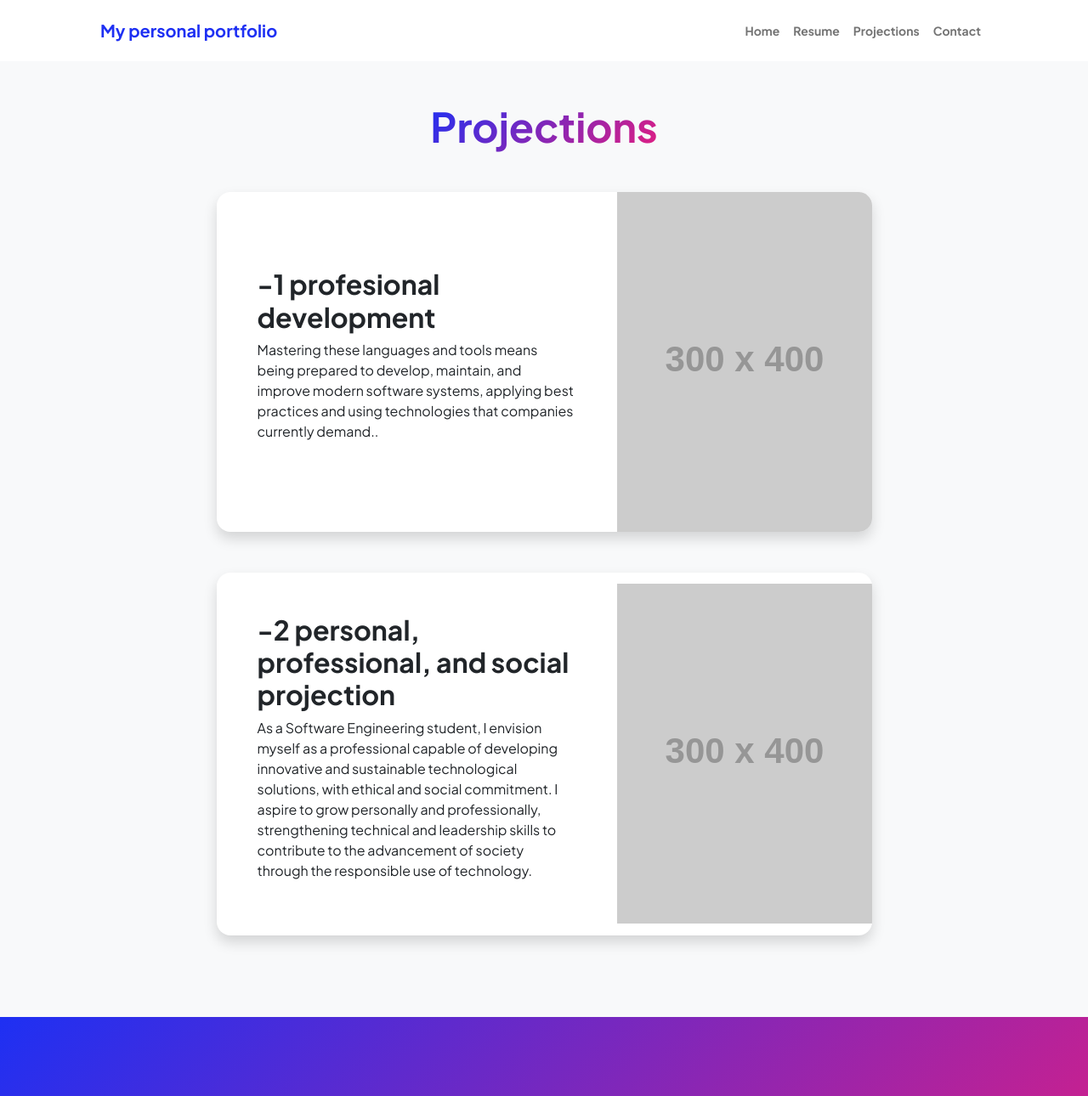
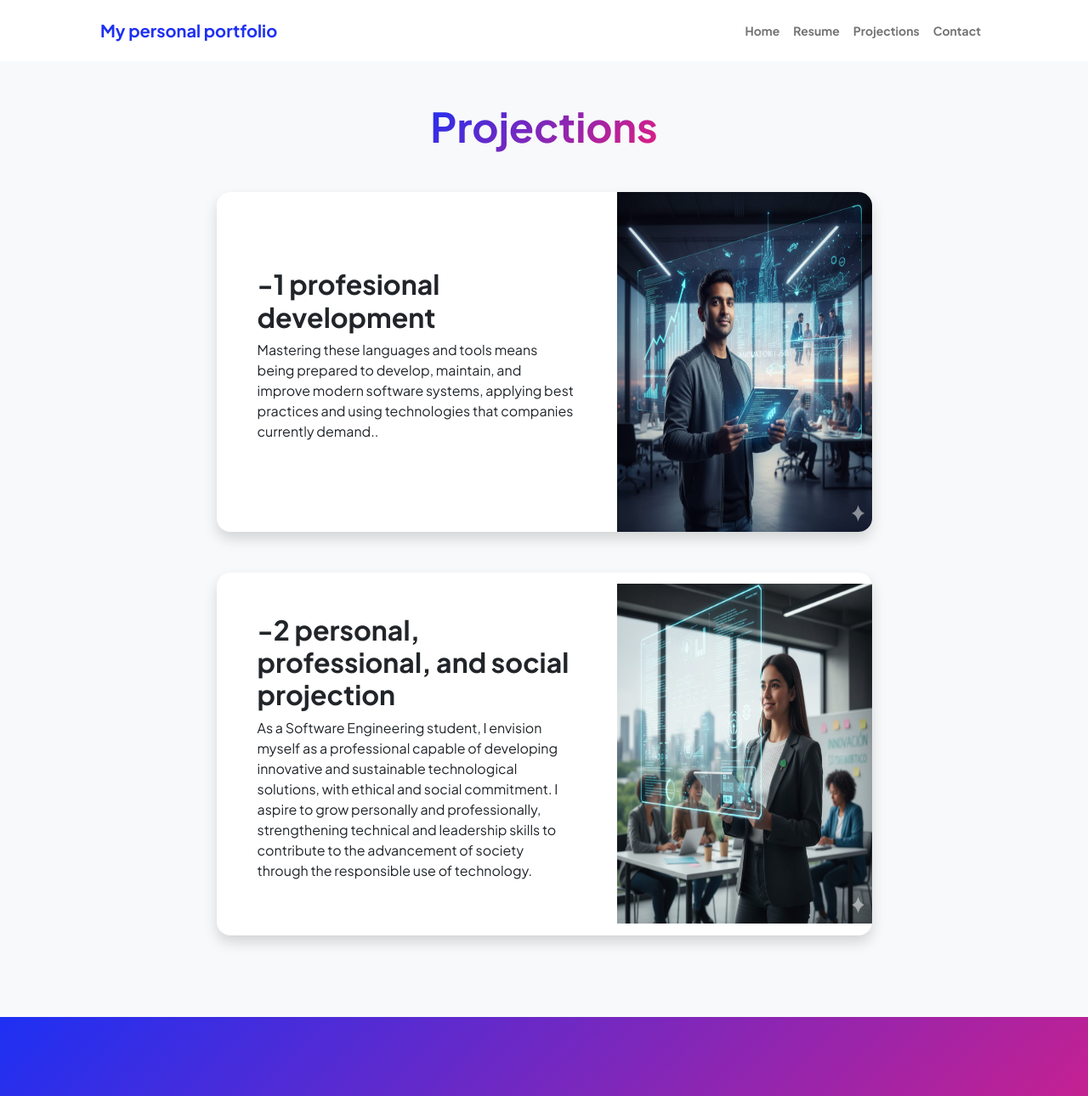
Before and after one commit to mcgrandom1413/mcgrandom1413.github.io, a plain HTML site: page projects.html in a window 1280 px wide. Shown: the top 1290 px of the page at 85% size. Drawn offline with nearby package versions, Linux system fonts and the light colour scheme; placeholder pictures from the web are drawn by us.

Commit message:
mover carpeta imagenes a assets y corregir rutas en html

```diff
--- a/projects.html
+++ b/projects.html
@@ -51,7 +51,7 @@
                                                 </h2>
                                             <p>Mastering these languages and tools means being prepared to develop, maintain, and improve modern software systems, applying best practices and using technologies that companies currently demand..</p>
                                         </div>
-                                        <img class="img-fluid" src="https://dummyimage.com/300x400/343a40/6c757d" alt="..." />
+                                        <img class="img-fluid" src="assets/imagenes/pro.png". alt="imagen de desarrollo profesional" />
                                     </div>
                                 </div>
                             </div>
@@ -63,7 +63,7 @@
                                             <h2 class="fw-bolder">-2 personal, professional, and social projection</h2>
                                             <p>As a Software Engineering student, I envision myself as a professional capable of developing innovative and sustainable technological solutions, with ethical and social commitment. I aspire to grow personally and professionally, strengthening technical and leadership skills to contribute to the advancement of society through the responsible use of technology.</p>
                                         </div>
-                                        <img class="img-fluid" src="https://dummyimage.com/300x400/343a40/6c757d" alt="..." />
+                                        <img class="img-fluid" src="assets/imagenes/lab.png" alt="imagene de desarrollo labroal" />
                                     </div>
                                 </div>
                             </div>
```
Also changed, not shown: assets/imagenes/exp.jpg (renamed from imagenes/exp.jpg), assets/imagenes/lab.png (renamed from imagenes/lab.png), assets/imagenes/pro.png (renamed from imagenes/pro.png).
